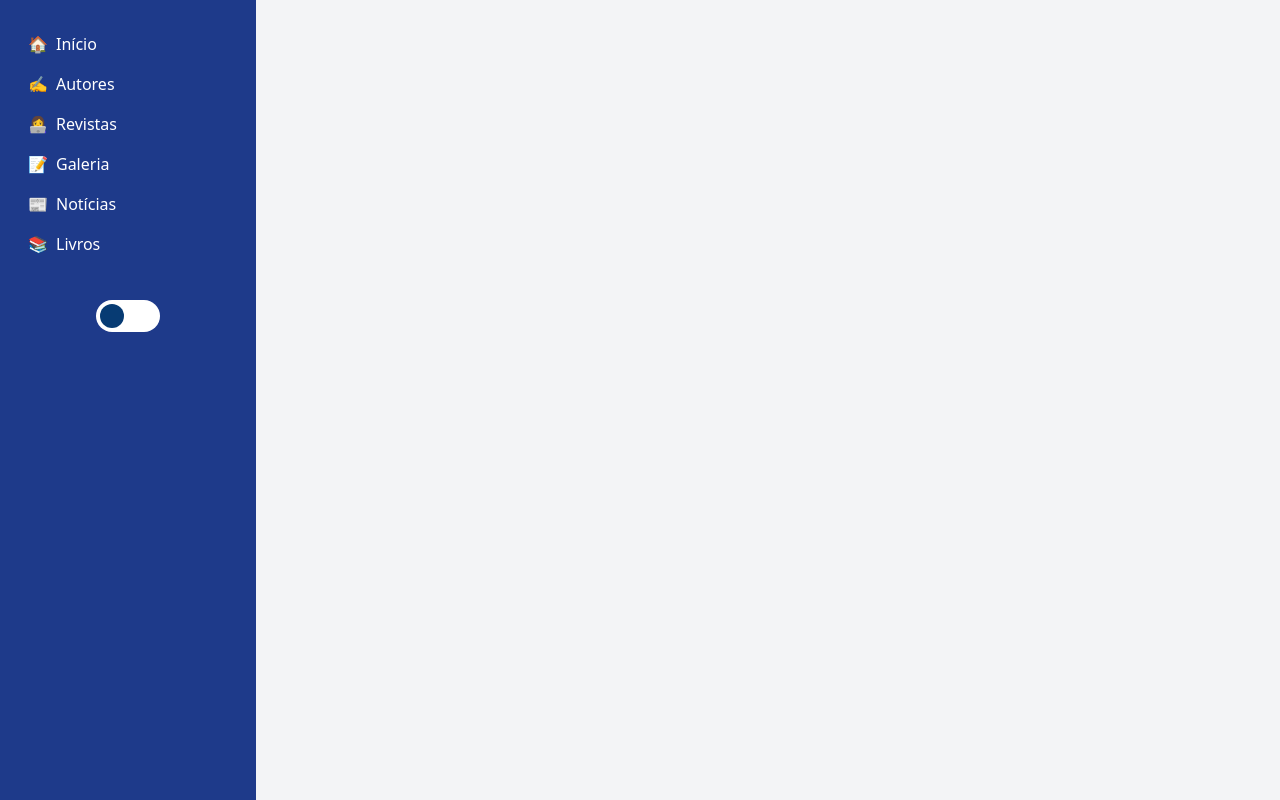
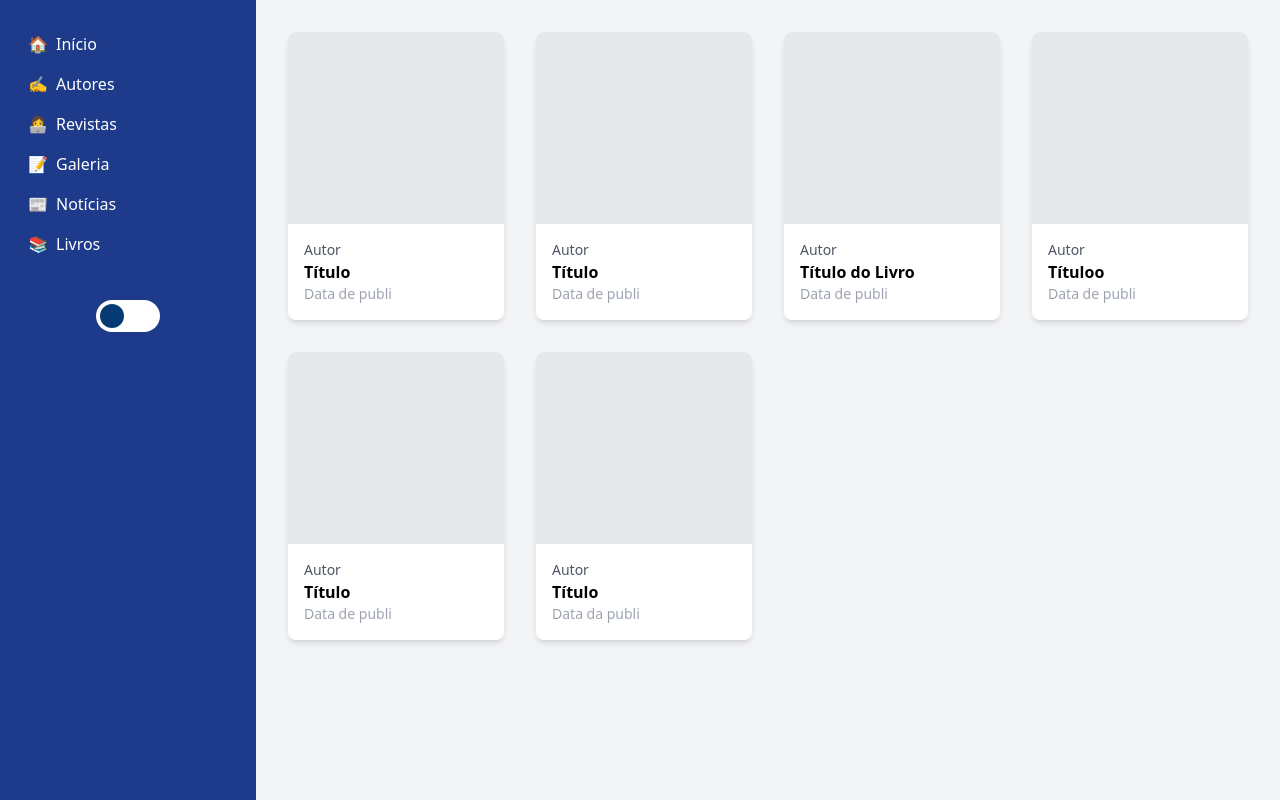
Before and after one commit to Guarana0/pdmm, a Django app: page /livros/ in a window 1280 px wide. Run offline with Django 4.2, Linux system fonts and the light colour scheme; some libraries are stand-ins or nearby versions.

Commit message:
Criacao da pagina de revistas e livros

```diff
--- a/core/static/css/output.css
+++ b/core/static/css/output.css
@@ -672,6 +672,14 @@ video {
   height: 100%;
 }
 
+.h-48 {
+  height: 12rem;
+}
+
+.h-60 {
+  height: 15rem;
+}
+
 .min-h-screen {
   min-height: 100vh;
 }
@@ -714,6 +722,10 @@ video {
 
 .max-w-screen-xl {
   max-width: 1280px;
+}
+
+.max-w-6xl {
+  max-width: 72rem;
 }
 
 .flex-1 {
@@ -772,6 +784,14 @@ video {
   gap: 1.5rem;
 }
 
+.gap-8 {
+  gap: 2rem;
+}
+
+.gap-10 {
+  gap: 2.5rem;
+}
+
 .space-y-12 > :not([hidden]) ~ :not([hidden]) {
   --tw-space-y-reverse: 0;
   margin-top: calc(3rem * calc(1 - var(--tw-space-y-reverse)));
@@ -812,6 +832,10 @@ video {
 
 .border {
   border-width: 1px;
+}
+
+.border-solid {
+  border-style: solid;
 }
 
 .border-black {
@@ -930,6 +954,11 @@ video {
   padding-bottom: 1.5rem;
 }
 
+.py-10 {
+  padding-top: 2.5rem;
+  padding-bottom: 2.5rem;
+}
+
 .pt-5 {
   padding-top: 1.25rem;
 }
@@ -966,6 +995,11 @@ video {
 .text-xl {
   font-size: 1.25rem;
   line-height: 1.75rem;
+}
+
+.text-4xl {
+  font-size: 2.25rem;
+  line-height: 2.5rem;
 }
 
 .font-bold {
@@ -1009,6 +1043,11 @@ video {
 .text-white {
   --tw-text-opacity: 1;
   color: rgb(255 255 255 / var(--tw-text-opacity));
+}
+
+.text-gray-400 {
+  --tw-text-opacity: 1;
+  color: rgb(156 163 175 / var(--tw-text-opacity));
 }
 
 .shadow-lg {
@@ -1093,6 +1132,10 @@ video {
     grid-template-columns: repeat(2, minmax(0, 1fr));
   }
 
+  .sm\:grid-cols-1 {
+    grid-template-columns: repeat(1, minmax(0, 1fr));
+  }
+
   .sm\:flex-row {
     flex-direction: row;
   }
@@ -1105,6 +1148,14 @@ video {
 
   .md\:grid-cols-4 {
     grid-template-columns: repeat(4, minmax(0, 1fr));
+  }
+
+  .md\:grid-cols-1 {
+    grid-template-columns: repeat(1, minmax(0, 1fr));
+  }
+
+  .md\:grid-cols-2 {
+    grid-template-columns: repeat(2, minmax(0, 1fr));
   }
 }
 
--- a/core/templates/core/livros.html
+++ b/core/templates/core/livros.html
@@ -3,3 +3,92 @@
 {% block title %}Acervo de Livros{% endblock %}
 {% block description %}Nosso Acervo de Livros do modernismo mineiro{% endblock %}
 {% block keywords %}Noticias,Literatura,Informacao{% endblock %}
+
+{% block content %}
+<!DOCTYPE html>
+<html lang="pt-br">
+<head>
+  <meta charset="UTF-8" />
+  <meta name="viewport" content="width=device-width, initial-scale=1.0" />
+  <title>Livros</title>
+  <script src="https://cdn.tailwindcss.com"></script>
+</head>
+<body class="bg-gray-100 py-10 px-4">
+<!--config basica da pag-->
+  <div class="max-w-6xl mx-auto grid grid-cols-1 sm:grid-cols-2 md:grid-cols-4 gap-8">
+
+    <!-- caixa de livros (comeca aq)-->
+    <div class="bg-white rounded-lg shadow-md overflow-hidden border-solid">
+      <div class="h-48 bg-gray-200 flex items-center justify-center">
+        <span class="text-gray-400 text-4xl"></span>
+      </div>
+      <div class="p-4">
+        <p class="text-sm text-gray-600">Autor</p>
+        <h3 class="font-semibold text-black">Título </h3>
+        <p class="text-sm text-gray-400">Data de publi</p>
+      </div>
+    </div>
+    <!--termina aq-->
+
+
+    <div class="bg-white rounded-lg shadow-md overflow-hidden">
+      <div class="h-48 bg-gray-200 flex items-center justify-center">
+        <span class="text-gray-400 text-4xl"></span>
+      </div>
+      <div class="p-4">
+        <p class="text-sm text-gray-600">Autor</p>
+        <h3 class="font-semibold text-black">Título</h3>
+        <p class="text-sm text-gray-400">Data de publi</p>
+      </div>
+    </div>
+
+
+    <div class="bg-white rounded-lg shadow-md overflow-hidden">
+      <div class="h-48 bg-gray-200 flex items-center justify-center">
+        <span class="text-gray-400 text-4xl"></span>
+      </div>
+      <div class="p-4">
+        <p class="text-sm text-gray-600">Autor</p>
+        <h3 class="font-semibold text-black">Título do Livro</h3>
+        <p class="text-sm text-gray-400">Data de publi</p>
+      </div>
+    </div>
+
+    <div class="bg-white rounded-lg shadow-md overflow-hidden">
+      <div class="h-48 bg-gray-200 flex items-center justify-center">
+        <span class="text-gray-400 text-4xl"></span>
+      </div>
+      <div class="p-4">
+        <p class="text-sm text-gray-600">Autor</p>
+        <h3 class="font-semibold text-black">Títuloo</h3>
+        <p class="text-sm text-gray-400">Data de publi</p>
+      </div>
+    </div>
+
+    <div class="bg-white rounded-lg shadow-md overflow-hidden">
+      <div class="h-48 bg-gray-200 flex items-center justify-center">
+        <span class="text-gray-400 text-4xl"></span>
+      </div>
+      <div class="p-4">
+        <p class="text-sm text-gray-600">Autor</p>
+        <h3 class="font-semibold text-black">Título </h3>
+        <p class="text-sm text-gray-400">Data de publi</p>
+      </div>
+    </div>
+
+    <div class="bg-white rounded-lg shadow-md overflow-hidden">
+      <div class="h-48 bg-gray-200 flex items-center justify-center">
+        <span class="text-gray-400 text-4xl"></span>
+      </div>
+      <div class="p-4">
+        <p class="text-sm text-gray-600">Autor</p>
+        <h3 class="font-semibold text-black">Título</h3>
+        <p class="text-sm text-gray-400">Data da publi</p>
+      </div>
+    </div>
+
+  </div>
+
+</body>
+</html>
+{% endblock %}
```
Also changed, not shown: core/templates/core/revistas.html (+18 -0 lines).
